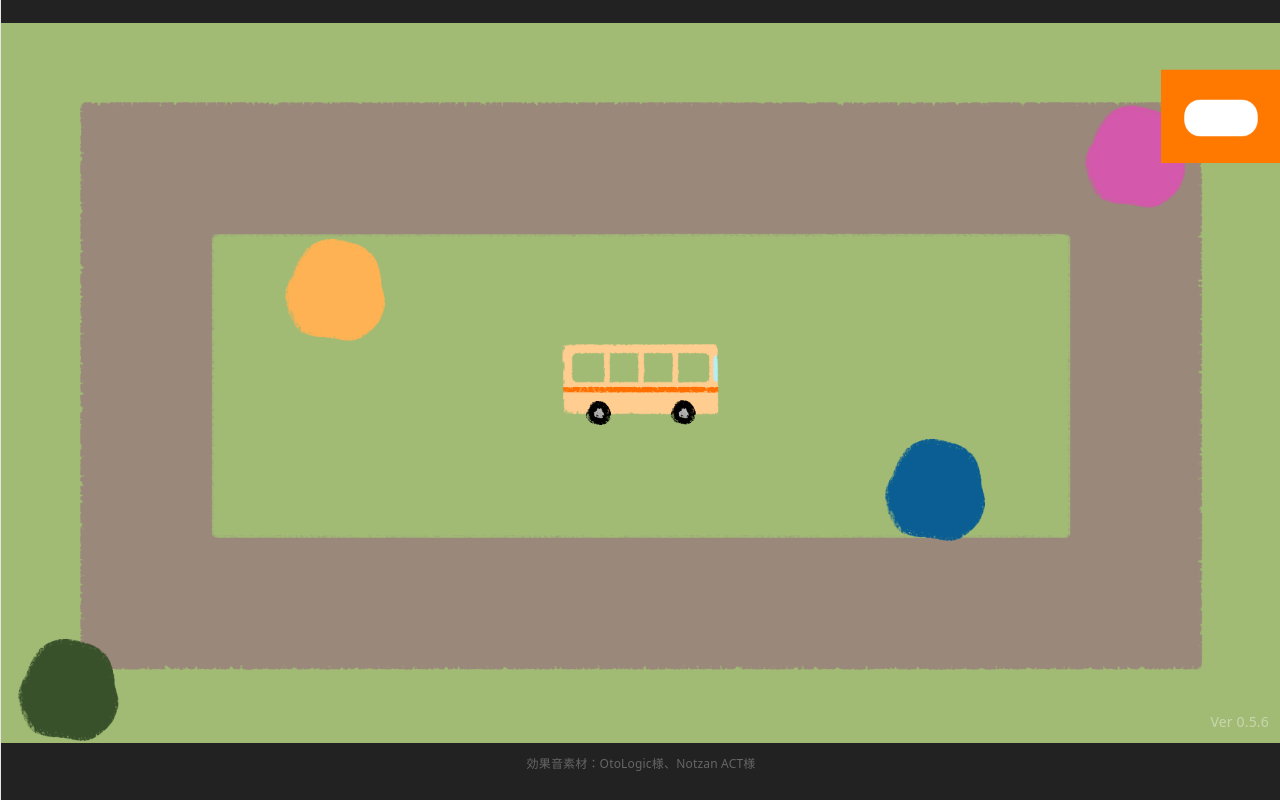
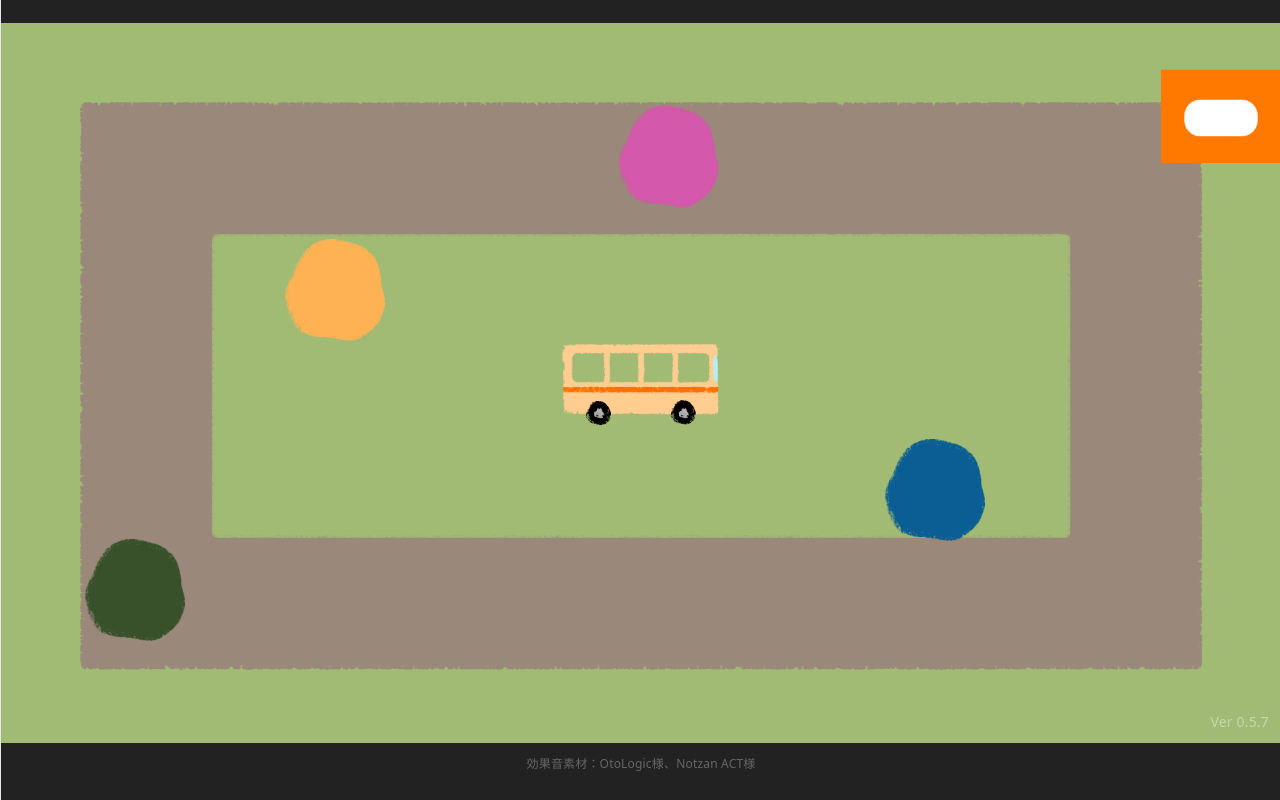
Before and after one commit to piyopuro/hiyoko-drive, a React (Vite) app: page / in a window 1280 px wide. Built offline with nearby package versions, Linux system fonts and the light colour scheme.

Commit message:
v0.5.7 Release v0.5.7

```diff
--- a/src/components/GameView.jsx
+++ b/src/components/GameView.jsx
@@ -93,15 +93,15 @@ const colorPuddles = [
   },
   {
     id: 3,
-    x: 100,
-    y: 1000,
+    x: 200,
+    y: 850,
     radius: 80,
     skin: "green",
     imageName: "puddle03",
   },
   {
     id: 4,
-    x: 1700,
+    x: 1000,
     y: 200,
     radius: 80,
     skin: "pink",
--- a/src/version.js
+++ b/src/version.js
@@ -1,3 +1,3 @@
 export const APP_NAME = "Hiyoko Drive";
 
-export const VERSION = "0.5.6";
+export const VERSION = "0.5.7";
```
Also changed, not shown: 2 other files (tests, documents, lock files or other folders).
